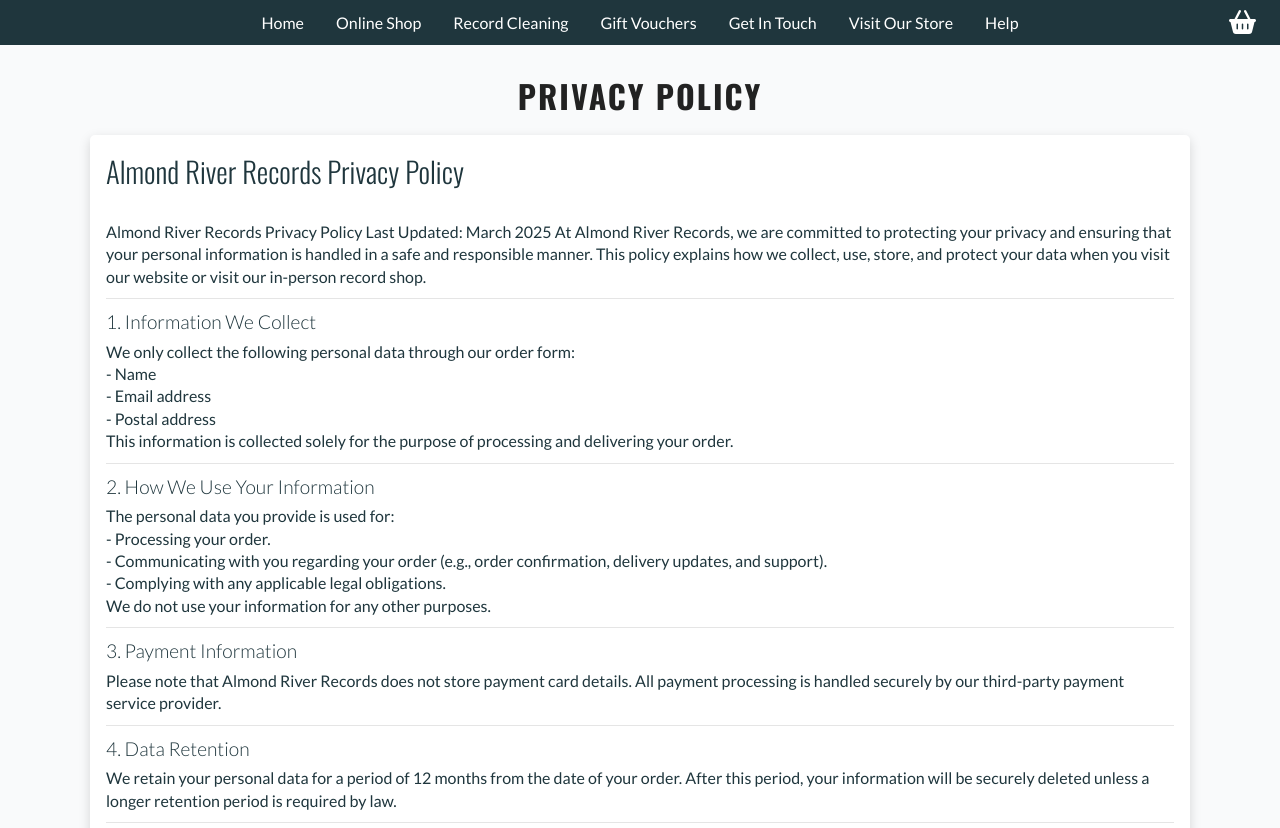
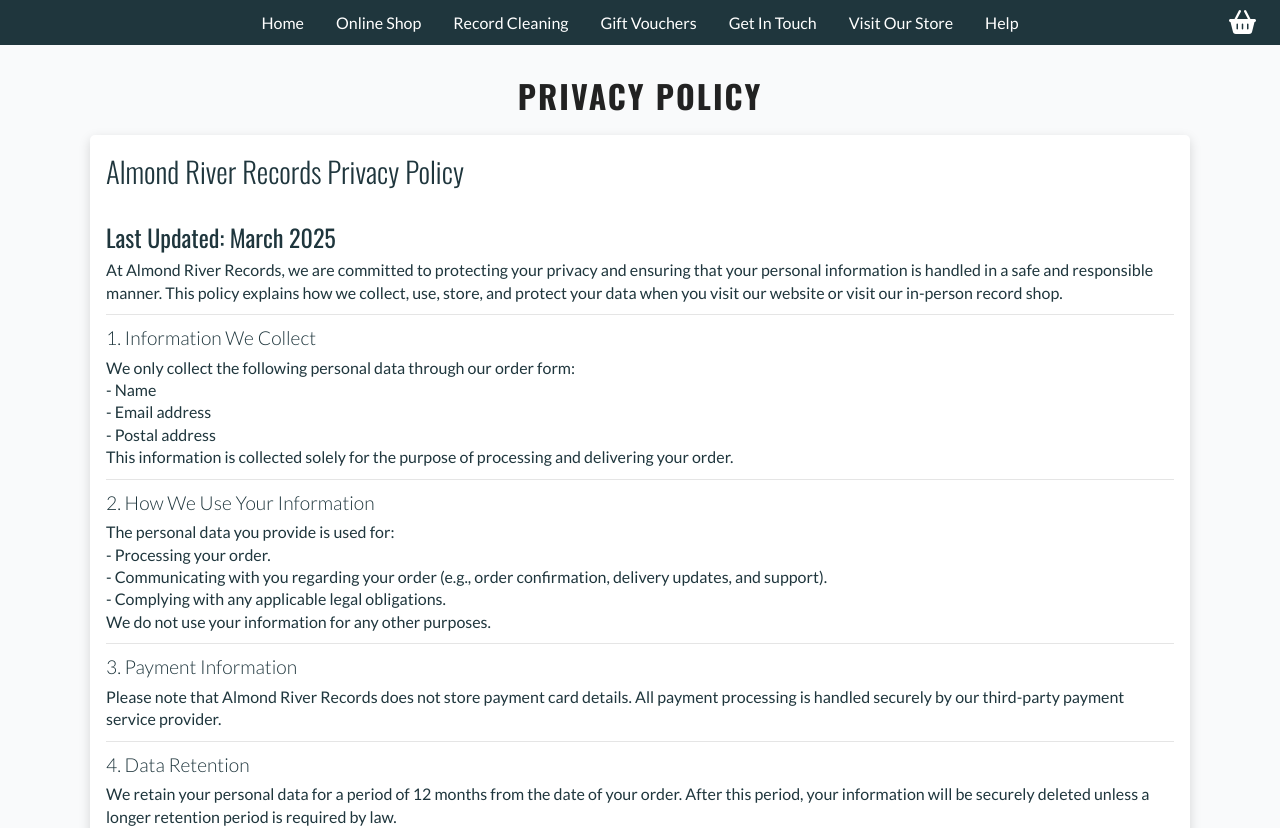
Before and after one commit to dvhzldn/almond-river-records, a Next.js app: page /privacy in a window 1280 px wide. Shown: the top 828 px of the page. Built offline with nearby package versions, Linux system fonts and the light colour scheme.

Commit message:
Policy typos

```diff
--- a/src/app/privacy/page.tsx
+++ b/src/app/privacy/page.tsx
@@ -5,13 +5,13 @@ export default function Privacy() {
 			<div className="content-box text">
 				<h2>Almond River Records Privacy Policy</h2>
 				<br />
+				<h3>Last Updated: March 2025</h3>
 				<p>
-					Almond River Records Privacy Policy Last Updated: March 2025 At
-					Almond River Records, we are committed to protecting your privacy
-					and ensuring that your personal information is handled in a safe
-					and responsible manner. This policy explains how we collect, use,
-					store, and protect your data when you visit our website or visit
-					our in-person record shop.
+					At Almond River Records, we are committed to protecting your
+					privacy and ensuring that your personal information is handled in
+					a safe and responsible manner. This policy explains how we
+					collect, use, store, and protect your data when you visit our
+					website or visit our in-person record shop.
 				</p>
 				<hr />
 				<h4>1. Information We Collect</h4>
--- a/src/app/returns/page.tsx
+++ b/src/app/returns/page.tsx
@@ -5,7 +5,6 @@ export default function Returns() {
 			<div className="content-box text">
 				<h2>Almond River Records Returns Policy</h2>
 				<br />
-				<h3>Almond River Records Privacy Policy</h3>
 				<h3>Last Updated: March 2025</h3>
 				<p>
 					At Almond River Records, we strive to ensure your satisfaction
```
